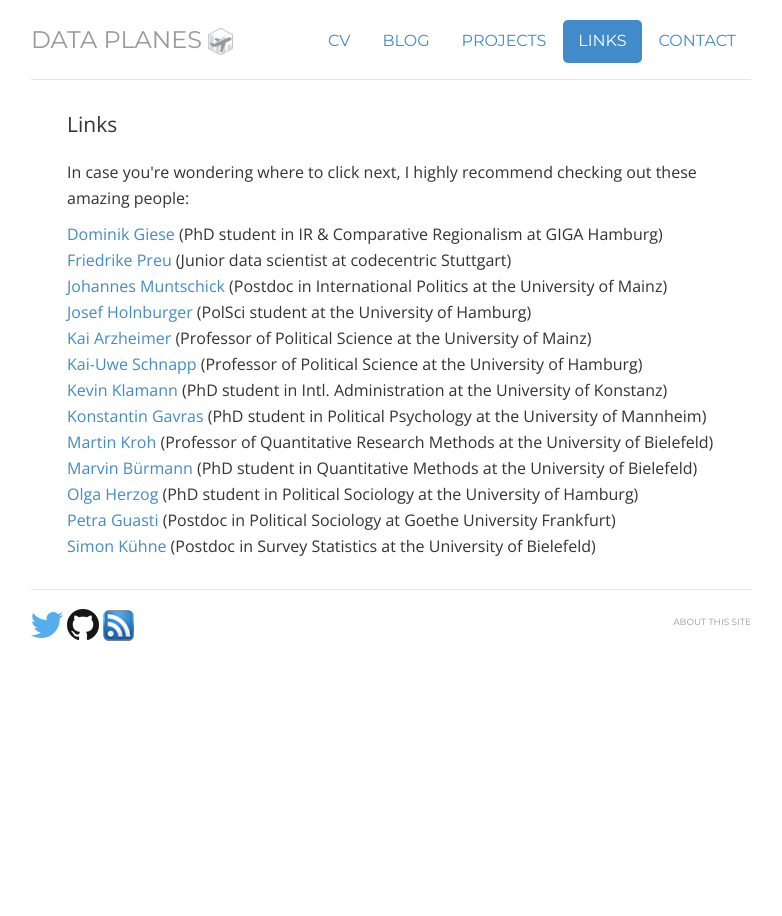
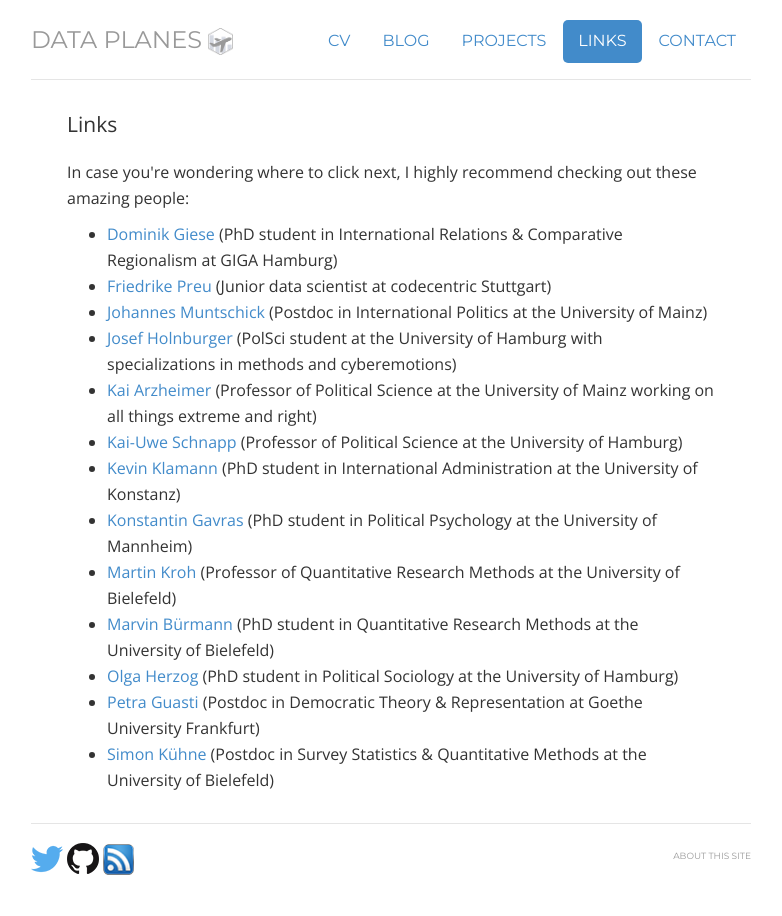
Before and after one commit to lhehnke/lhehnke.github.io, a Jekyll site: the page built from links/index.html, in a window 1280 px wide. Shown: the whole page, without its empty margins (249-1031 px from the left). Built offline with Jekyll 4.4.1, drawn with Linux system fonts in a browser that asks for light colours; nearby versions of some CDN libraries.

Commit message:
Change list style

```diff
--- a/links/index.html
+++ b/links/index.html
@@ -16,20 +16,20 @@
 
 			<link href="https://maxcdn.bootstrapcdn.com/font-awesome/4.6.3/css/font-awesome.min.css" rel="stylesheet" />
 
-    <ul class="list-unstyled">
-                                                        	 <li> <a href="https://gem-stones.eu/people/dominik-giese" target="_blank">Dominik Giese</a> (PhD student in IR & Comparative Regionalism at GIGA Hamburg)</li>
+    <ul class="list">
+                                                        	 <li> <a href="https://gem-stones.eu/people/dominik-giese" target="_blank">Dominik Giese</a> (PhD student in International Relations & Comparative Regionalism at GIGA Hamburg)</li>
                                                 	 <li> <a href="https://www.codecentric.de/team/friederike-preu/" target="_blank">Friedrike Preu</a> (Junior data scientist at codecentric Stuttgart)</li>
                                           	 <li> <a href="https://international.politics.uni-mainz.de/staff/johannes-muntschick/" target="_blank">Johannes Muntschick</a> (Postdoc in International Politics at the University of Mainz)</li>
-                                    	 <li> <a href="http://blog.holnburger.com/" target="_blank">Josef Holnburger</a> (PolSci student at the University of Hamburg) </li>
-                              	 <li> <a href="http://www.kai-arzheimer.com/" target="_blank">Kai Arzheimer</a> (Professor of Political Science at the University of Mainz)</li>
+                                    	 <li> <a href="http://blog.holnburger.com/" target="_blank">Josef Holnburger</a> (PolSci student at the University of Hamburg with specializations in methods and cyberemotions) </li>
+                              	 <li> <a href="http://www.kai-arzheimer.com/" target="_blank">Kai Arzheimer</a> (Professor of Political Science at the University of Mainz working on all things extreme and right)</li>
                         	 <li> <a href="https://www.wiso.uni-hamburg.de/fachbereich-sowi/professuren/schnapp/team/schnapp-kai-uwe.html" target="_blank">Kai-Uwe Schnapp</a> (Professor of Political Science at the University of Hamburg)</li>
-                  	 <li> <a href="https://www.polver.uni-konstanz.de/en/seibel/professors/adjunct-professors/kevin-klamann/" target="_blank">Kevin Klamann</a> (PhD student in Intl. Administration at the University of Konstanz)</li>
+                  	 <li> <a href="https://www.polver.uni-konstanz.de/en/seibel/professors/adjunct-professors/kevin-klamann/" target="_blank">Kevin Klamann</a> (PhD student in International Administration at the University of Konstanz)</li>
                   	                   	 <li> <a href="http://konstantin.gavras.de/" target="_blank">Konstantin Gavras</a> (PhD student in Political Psychology at the University of Mannheim)</li>
             	 <li> <a href="https://ekvv.uni-bielefeld.de/pers_publ/publ/PersonDetail.jsp?personId=120195853" target="_blank">Martin Kroh</a> (Professor of Quantitative Research Methods at the University of Bielefeld)</li>
-      	 <li> <a href="http://mbuermann.de/" target="_blank">Marvin Bürmann</a> (PhD student in Quantitative Methods at the University of Bielefeld)</li>
+      	 <li> <a href="http://mbuermann.de/" target="_blank">Marvin Bürmann</a> (PhD student in Quantitative Research Methods at the University of Bielefeld)</li>
 	 <li> <a href="https://www.wiso.uni-hamburg.de/fachbereich-sowi/professuren/schnapp/team/herzog-olga.html" target="_blank">Olga Herzog</a> (PhD student in Political Sociology at the University of Hamburg)</li>
-	 	 <li> <a href="http://www.fb03.uni-frankfurt.de/60977547/petra-guasti" target="_blank">Petra Guasti</a> (Postdoc in Political Sociology at Goethe University Frankfurt)</li>
-	 	 	 	 <li> <a href="http://www.simon-kuehne.de/" target="_blank">Simon Kühne</a> (Postdoc in Survey Statistics at the University of Bielefeld)</li>
+	 	 <li> <a href="http://www.fb03.uni-frankfurt.de/60977547/petra-guasti" target="_blank">Petra Guasti</a> (Postdoc in Democratic Theory & Representation at Goethe University Frankfurt)</li>
+	 	 	 	 <li> <a href="http://www.simon-kuehne.de/" target="_blank">Simon Kühne</a> (Postdoc in Survey Statistics & Quantitative Methods at the University of Bielefeld)</li>
 	</ul>
 
 
```
